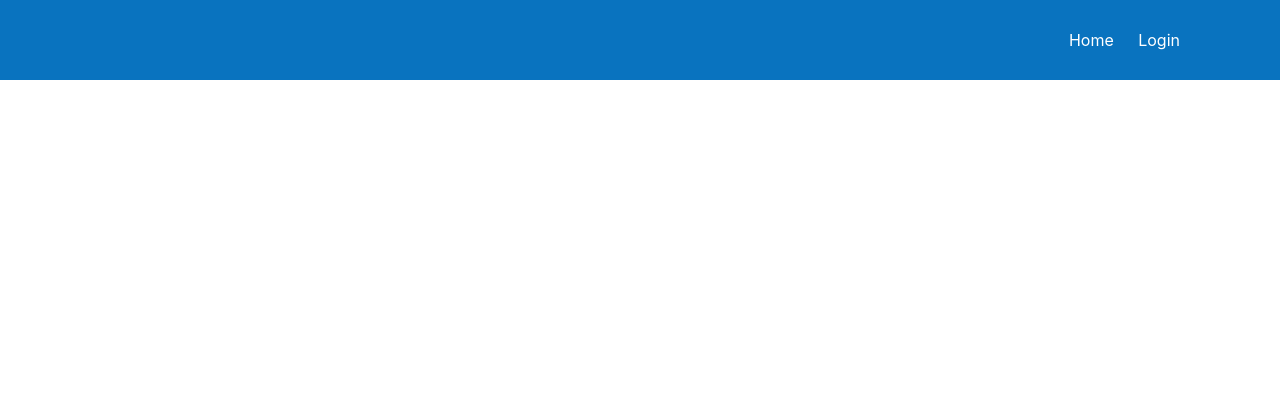
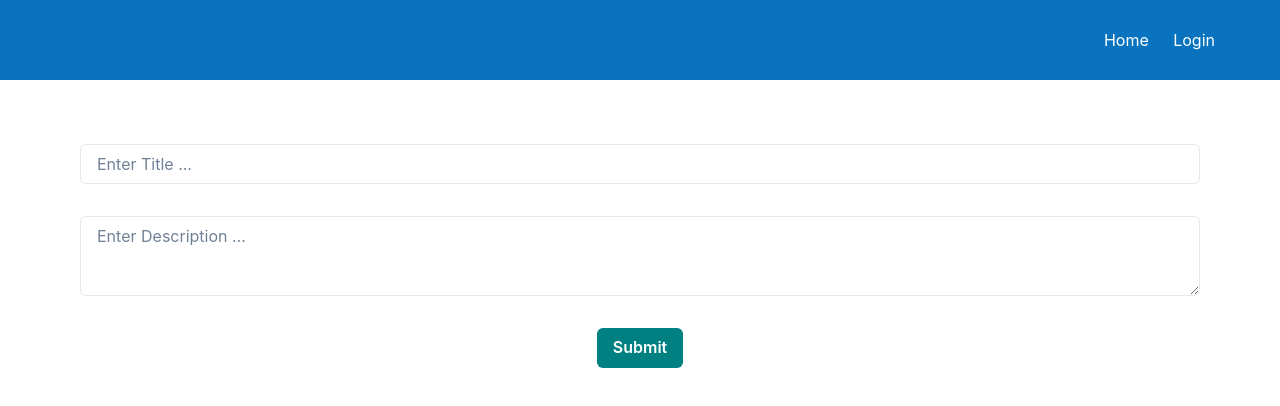
Before and after one commit to AhmedShaykh/React-Shopping-Cart, a React (Create React App) app: page /post in a window 1280 px wide. Shown: the top 406 px of the page. Built offline with nearby package versions, Linux system fonts and the light colour scheme; no server answers.

Commit message:
Add Validation

```diff
--- a/src/App.css
+++ b/src/App.css
@@ -1,11 +1,10 @@
-.App {
-  text-align: center;
-}
+@import url('https://fonts.googleapis.com/css2?family=Inter&display=swap');
 
 body {
   margin: 0;
   padding: 0;
-  font-family: Arial, Helvetica, sans-serif;
+  text-align: center;
+  font-family: 'Inter', sans-serif;
 }
 
 .navbar {
@@ -19,7 +18,7 @@ body {
 
 .navbar .links {
   text-align: center;
-  margin-right: 50px;
+  margin-right: 15px;
 }
 
 .links a {
@@ -47,14 +46,3 @@ body {
   font-size: 15px;
   border-radius: 50%;
 }
-
-button {
-  cursor: pointer;
-  padding: 10px 15px;
-  font-weight: bold;
-  border-radius: 5px;
-  color: white;
-  border: none;
-  background-color: rgb(9, 115, 191);
-  box-shadow: 0px 8px 15px rgba(0, 0, 0, 0.10);
-}
--- a/src/App.tsx
+++ b/src/App.tsx
@@ -6,8 +6,7 @@ import {
     Routes
 } from "react-router-dom";
 import Navbar from './Components/Navbar';
-import Main from './Pages/Home/Main';
-import MainPage from './Pages/Home/MainPage';
+import Main from './Pages/Main';
 import Login from './Pages/Login';
 import Post from './Pages/Posts/CreatePost';
 import './App.css';
@@ -15,17 +14,15 @@ import './App.css';
 const App: FC = () => {
     return (
         <ChakraProvider>
-            <div className="App">
             <Router>
                 <Navbar />
+
                 <Routes>
                     <Route path="/" element={<Main />} />
-                        <Route path="/" element={<MainPage />} />
                     <Route path="/login" element={<Login />} />
                     <Route path="/post" element={<Post />} />
                 </Routes>
             </Router>
-            </div>
         </ChakraProvider>
     )
 };
--- a/src/Components/Navbar.tsx
+++ b/src/Components/Navbar.tsx
@@ -3,6 +3,7 @@ import { Link } from "react-router-dom";
 import { auth } from "../Config/Firebase";
 import { useAuthState } from "react-firebase-hooks/auth";
 import { signOut } from "firebase/auth";
+import { Button } from '@chakra-ui/react';
 
 const Navbar: FC = () => {
 
@@ -15,19 +16,13 @@ const Navbar: FC = () => {
     return (
         <div className="navbar">
             <div className="links">
-                {
-                    !user ? (
-                        <Link to="/"> Home </Link>
-                    ) : (
-                        <Link to="/"> Home </Link>
-                    )
-                }
+                <Link to="/"> Home </Link>
 
                 {
                     !user ? (
-                        <Link to="/login"> Login </Link>
+                        <Link to="/"> Home </Link> && <Link to="/login"> Login </Link>
                     ) : (
-                        <Link to="/post"> Post </Link>
+                        <Link to="/home"> Home </Link> && <Link to="/post"> Post </Link>
                     )
                 }
 
@@ -44,10 +39,17 @@ const Navbar: FC = () => {
                             style={{ marginRight: "10px" }}
                         />
 
-                        <button
-                            style={{ marginLeft: "10px", backgroundColor: "rgb(245, 12, 16)" }}
+                        <Button
+                            ml={4}
+                            w="30"
+                            bg="red"
+                            color="white"
+                            _hover={{
+                                bg: "white",
+                                color: "black"
+                            }}
                             onClick={signUserOut}
-                        > Log Out</button>
+                        > Log Out</Button>
                     </>
                 )}
             </div>
--- a/src/Config/Firebase.js
+++ b/src/Config/Firebase.js
@@ -1,10 +1,10 @@
 // Import the functions you need from the SDKs you need
 import { initializeApp } from "firebase/app";
 import { getAuth, GoogleAuthProvider } from "firebase/auth";
+import { getFirestore } from "firebase/firestore";
 // TODO: Add SDKs for Firebase products that you want to use
 // https://firebase.google.com/docs/web/setup#available-libraries
 
-// Your web app's Firebase configuration
 const firebaseConfig = {
     apiKey: "AIzaSyDCqGmkuAF5_24eXjzCOx_yYisxKwiwu7M",
     authDomain: "typescript-crud-app.firebaseapp.com",
@@ -16,5 +16,7 @@ const firebaseConfig = {
 
 // Initialize Firebase
 const app = initializeApp(firebaseConfig);
+
 export const auth = getAuth(app);
 export const provider = new GoogleAuthProvider();
+export const db = getFirestore(app);
--- a/src/Pages/Home/Main.tsx
+++ /dev/null
@@ -1,11 +0,0 @@
-import { FC } from 'react';
-
-const Main: FC = () => {
-    return (
-        <div>
-            <h1>Home Page</h1>
-        </div>
-    )
-};
-
-export default Main;
--- a/src/Pages/Home/MainPage.tsx
+++ /dev/null
@@ -1,11 +0,0 @@
-import { FC } from 'react';
-
-const MainPage: FC = () => {
-    return (
-        <div>
-            <h1>Welcome To Home Page</h1>
-        </div>
-    )
-};
-
-export default MainPage;
--- a/src/Pages/Login.tsx
+++ b/src/Pages/Login.tsx
@@ -2,6 +2,7 @@ import { FC } from 'react';
 import { auth, provider } from "../Config/Firebase";
 import { signInWithPopup } from "firebase/auth";
 import { useNavigate } from "react-router-dom";
+import { Button, Heading } from '@chakra-ui/react';
 
 const Login: FC = () => {
 
@@ -15,12 +16,18 @@ const Login: FC = () => {
 
     return (
         <div>
-            <h2>
+            <Heading my="4">
                 Sign In With Google To Continue!
-            </h2>
-            <button onClick={signInWithGoogle}>
+            </Heading>
+            <Button
+                bg="rgb(9, 115, 191)"
+                color="white"
+                _hover={{
+                    bg: "gray.600",
+                }}
+                onClick={signInWithGoogle}>
                 Sign In With Google
-            </button>
+            </Button>
         </div>
     )
 };
--- /dev/null
+++ b/src/Pages/Main.tsx
@@ -0,0 +1,34 @@
+import { FC } from 'react';
+import {
+    Box,
+    Container,
+    Heading,
+    Stack,
+    Text
+} from '@chakra-ui/react';
+
+const Main: FC = () => {
+    return (
+        <Box>
+            <Container maxW={'5xl'}>
+                <Stack
+                    textAlign={'center'}
+                    align={'center'}
+                    spacing={{ base: 8, md: 10 }}
+                    py={{ base: 20, md: 28 }}>
+                    <Heading
+                        fontWeight={'bold'}
+                        fontSize={{ base: '3xl', sm: '4xl', md: '6xl' }}
+                        lineHeight={'110%'}>
+                        Home Page
+                    </Heading>
+                    <Text color={'gray.500'} maxW={'3xl'}>
+                        Lorem ipsum dolor sit, amet consectetur adipisicing elit. Eius eaque animi quisquam velit doloribus eligendi laudantium error temporibus autem eveniet atque deleniti est debitis, iusto assumenda sequi reiciendis fugit aperiam!
+                    </Text>
+                </Stack>
+            </Container>
+        </Box>
+    )
+};
+
+export default Main;
--- a/src/Pages/Posts/Form.tsx
+++ b/src/Pages/Posts/Form.tsx
@@ -1,10 +1,82 @@
 import { FC } from 'react';
+import { Box, Button, Input, Textarea } from '@chakra-ui/react';
+import { useForm } from "react-hook-form";
+import * as yup from "yup";
+import { addDoc, collection } from "firebase/firestore";
+import { auth, db } from "../../Config/Firebase";
+import { useAuthState } from "react-firebase-hooks/auth";
+import { useNavigate } from 'react-router-dom';
+import { yupResolver } from "@hookform/resolvers/yup";
+
+interface CreateFormData {
+    title: string;
+    description: string;
+};
 
 const Form: FC = () => {
+
+    const [user] = useAuthState(auth);
+
+    const navigate = useNavigate();
+
+    const schema = yup.object().shape({
+        title: yup.string().required("You must add a title."),
+        description: yup.string().required("You must add a description."),
+    });
+
+    const {
+        register,
+        handleSubmit,
+        formState: { errors },
+    } = useForm<CreateFormData>({
+        resolver: yupResolver(schema),
+    });
+
+    const postsRef = collection(db, "posts");
+
+    const onCreatePost = async (data: CreateFormData) => {
+        await addDoc(postsRef, {
+            ...data,
+            username: user?.displayName,
+            userId: user?.uid,
+        });
+
+        navigate("/");
+    };
+
+
     return (
-        <form>
+        <Box
+            my="8"
+            mx="20"
+        >
+            <form onSubmit={handleSubmit(onCreatePost)}>
+                <Input
+                    my={"8"}
+                    placeholder='Enter Title ...'
+                    {...register("title")}
+                />
+                <p style={{ color: "red" }}> {errors.title?.message}</p>
 
-        </form>
+                <Textarea
+                    placeholder='Enter Description ...'
+                    mb="4"
+                    {...register("description")}
+                />
+                <p style={{ color: "red" }}> {errors.description?.message}</p>
+
+                <Button
+                    mt="4"
+                    bg="teal"
+                    color="white"
+                    _hover={{
+                        bg: "black",
+                    }}
+                >
+                    Submit
+                </Button>
+            </form>
+        </Box>
     )
 };
 
```
Lines whose indentation alone changed are shown as unchanged.
